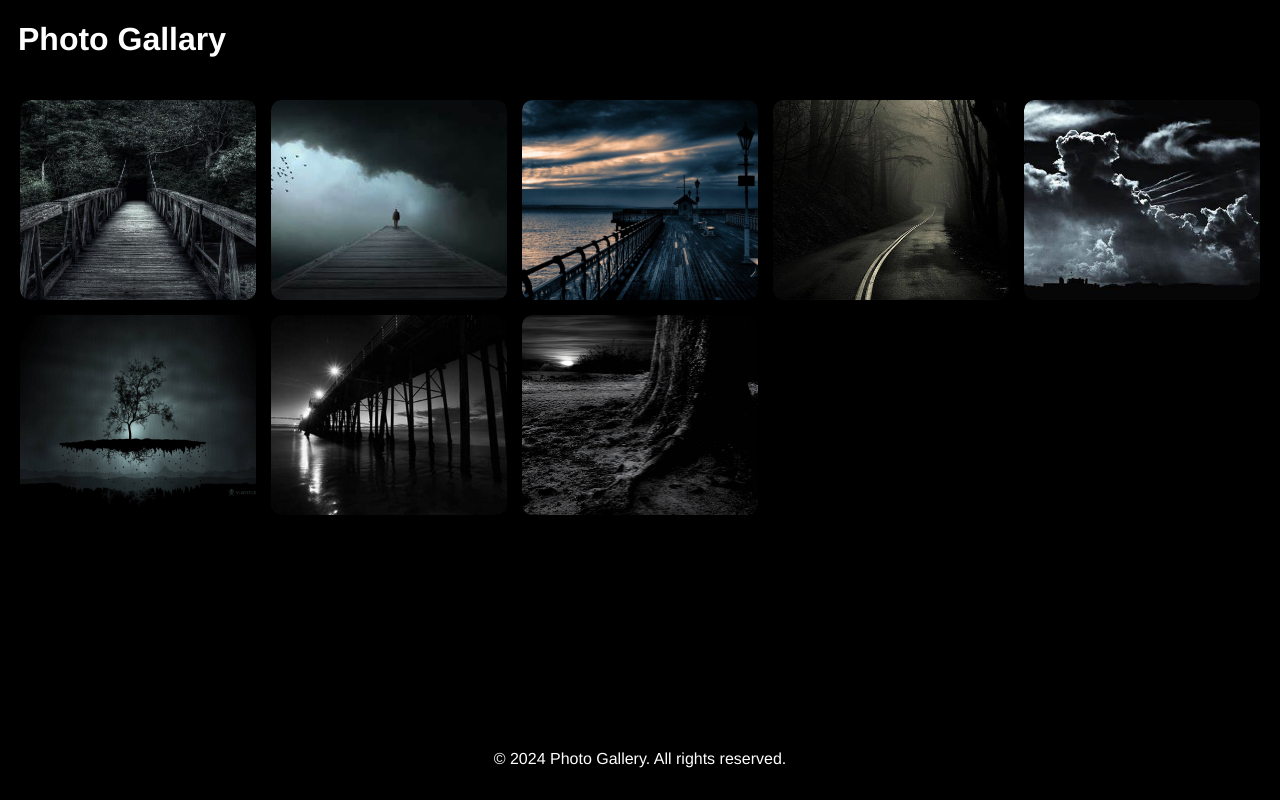
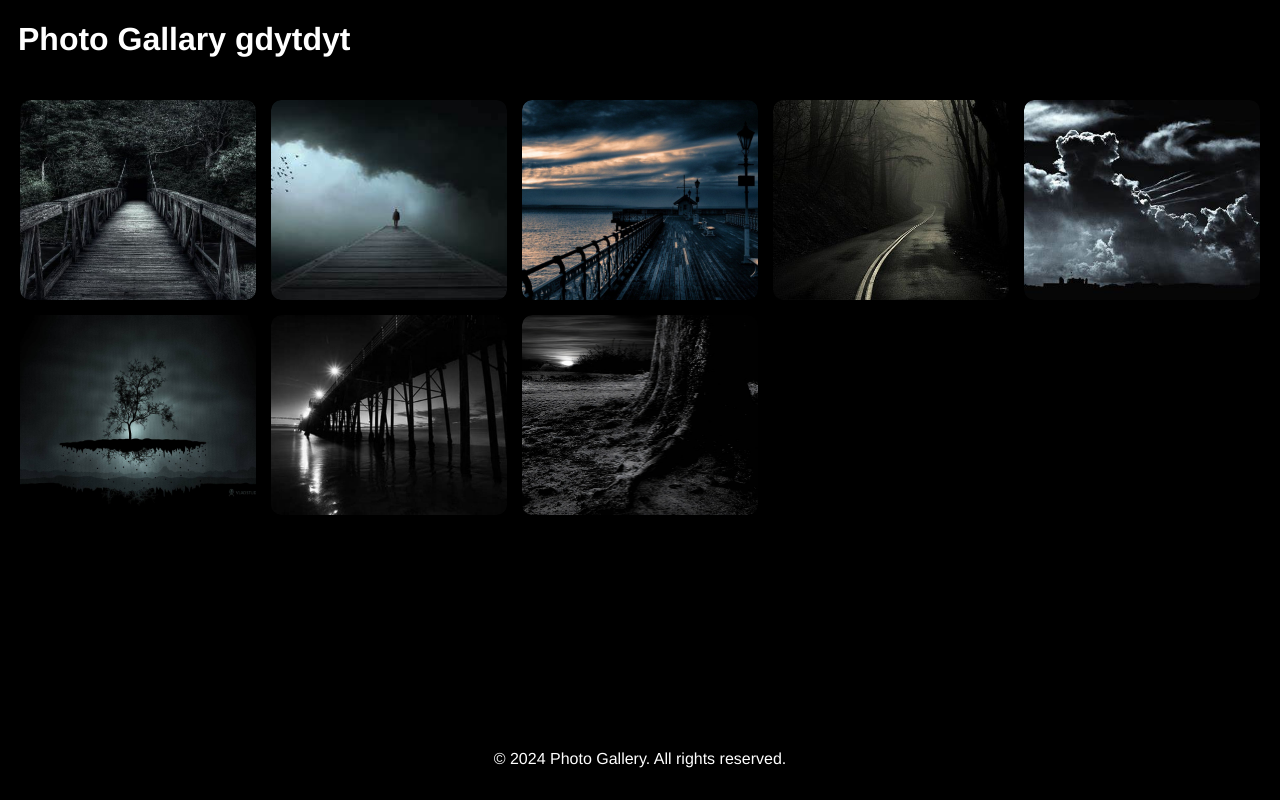
Before and after one commit to Tashi3117/Photo-Gallery-, a plain HTML site: page index.html in a window 1280 px wide. Drawn offline with Linux system fonts and the light colour scheme.

Commit message:
Update index.html (fyuruy)
Signed-off-by: Teddy017 <163717600+Teddy017@users.noreply.github.com>

```diff
--- a/index.html
+++ b/index.html
@@ -8,7 +8,7 @@
 </head>
 <body>
     <header>
-        <h1>Photo Gallary</h1>
+        <h1>Photo Gallary gdytdyt</h1>
     </header>
   <div class="gallery">
     <div class="gallery-item"><img src="photo1.jpg" alt="Image 1" onclick="openModal(this)"></div>
```
